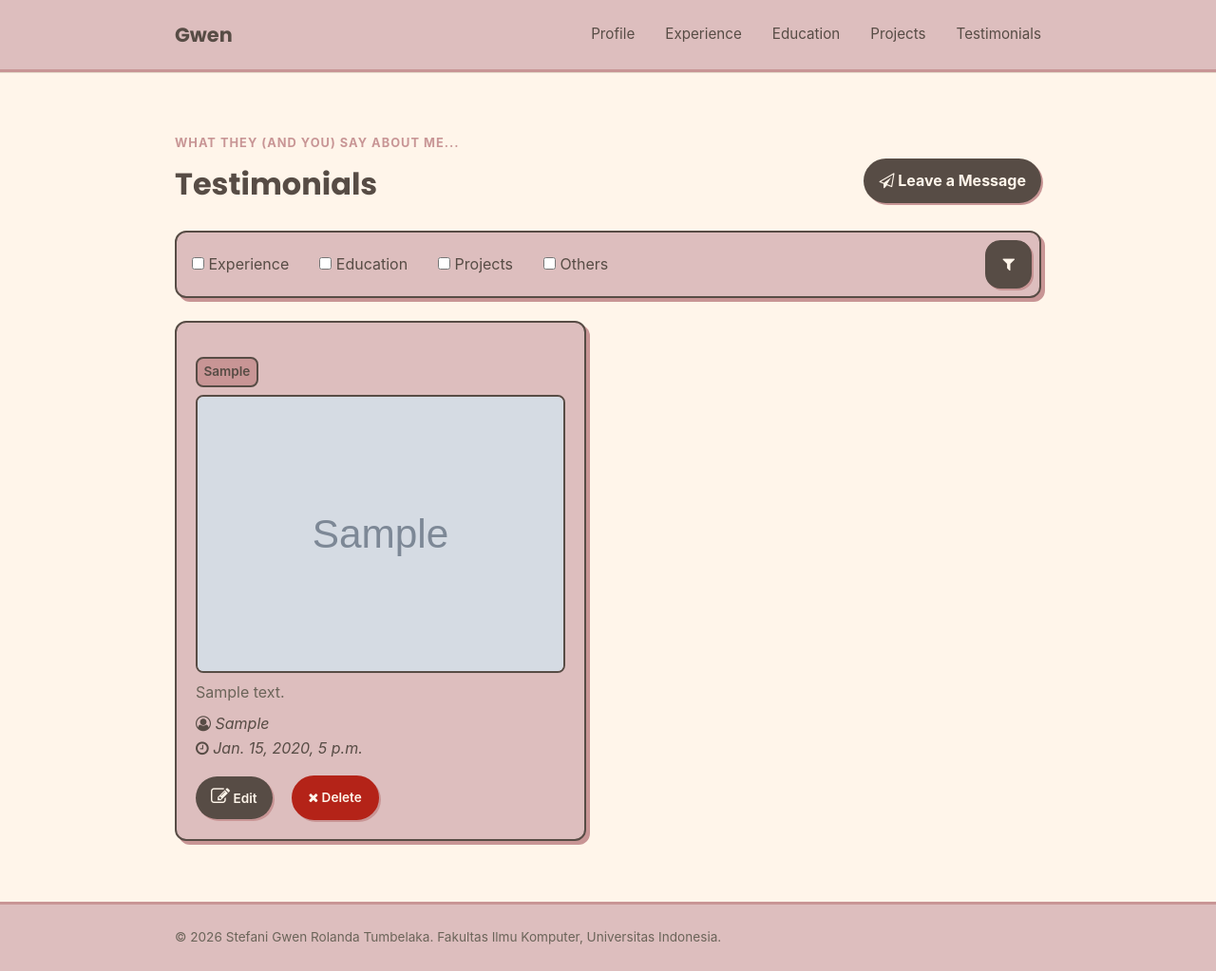
After one commit to stefanigwen14/myportofolio, a Django app: page /testimonials/ in a window 1280 px wide. The commit adds this page. Shown: the whole page at 95% size. Run offline with Django 5.2, Linux system fonts and the light colour scheme; tables that the repository leaves empty hold one stand-in row (values such as "Sample post"); grey boxes marked "Sample" are stand-in pictures.

Commit message:
feat: Added Testimonials page with forms for people to add, edit, and delete

```diff
--- a/main/urls.py
+++ b/main/urls.py
@@ -1,6 +1,6 @@
 from django.urls import path
 
-from main.views import create_project, delete_project, get_projects_json, show_main, show_experience, show_education, show_projects
+from main.views import create_project, create_testimonial, delete_project, delete_testimonial, edit_testimonial, get_projects_json, get_testimonials_json, show_main, show_experience, show_education, show_projects, show_testimonials
 
 app_name = "main"
 
@@ -12,4 +12,9 @@ urlpatterns = [
     path("projects/", show_projects, name="show_projects"),
     path("api/projects/", get_projects_json, name="get_projects_json"),
     path("projects/<uuid:project_id>/delete/",delete_project,name="delete_project"),
+    path("testimonials/add/", create_testimonial, name="create_testimonial"),
+    path("testimonials/", show_testimonials, name="show_testimonials"),
+    path("api/testimonials/", get_testimonials_json, name="get_testimonials_json"),
+    path("testimonials/<uuid:testimonial_id>/delete/",delete_testimonial,name="delete_testimonial"),
+    path("testimonials/<uuid:testimonial_id>/edit/", edit_testimonial, name="edit_testimonial"),
 ]
--- a/main/views.py
+++ b/main/views.py
@@ -3,8 +3,8 @@ from django.core import serializers
 from django.http import HttpResponse
 from django.shortcuts import get_object_or_404, redirect, render
 
-from main.forms import ProjectForm
-from main.models import Experience, Project
+from main.forms import ProjectForm, TestimonialForm
+from main.models import Experience, Project, Testimonial
 from main.models import Education
 
 
@@ -93,7 +93,99 @@ def delete_project(request, project_id):
 
     if request.method == "POST":
         project.delete()
-        messages.success(request, "Project berhasil dihapus!")
+        messages.success(request, "Project successfully deleted!")
         return redirect("main:show_projects")
 
     return redirect("main:show_projects")
+
+def create_testimonial(request):
+    form = TestimonialForm(request.POST or None)
+
+    if request.method == "POST" and form.is_valid():
+        form.save()
+        messages.success(request, "New testimonial has been successfully added! ( ˶ˆᗜˆ˵ )")
+        return redirect("main:show_testimonials")
+
+    context = {
+        "name": "Stefani Gwen Rolanda Tumbelaka",
+        "nickname": "Gwen",
+        "form": form,
+    }
+    return render(request, "testimonials_form.html", context)
+
+def show_testimonials(request):
+    context = {
+        "name": "Stefani Gwen Rolanda Tumbelaka",
+        "nickname": "Gwen",
+        "testimonial_list": Testimonial.objects.all(),
+    }
+    return render(request, "testimonial.html", context)
+
+def get_testimonials_json(request):
+    category_query = request.GET.getlist("testimonial_category")
+    testimonials = Testimonial.objects.all()
+    categories = []
+
+    if category_query:
+        # checking which categories are in the query
+        if "Education" in category_query:
+            categories.extend(list(Education.objects.values_list("institution", flat=True)))
+        if "Experience" in category_query:
+            categories.extend(list(Experience.objects.values_list("title", flat=True)))
+        if "Projects" in category_query:
+            categories.extend(list(Project.objects.values_list("title", flat=True)))
+        if "Others" in category_query:
+            categories.extend(["Others", "others"])
+        # filtered if the relevant_experience is in the categories that are in the query
+        testimonials = testimonials.filter(related_experience__in=categories)
+
+    testimonials_json = serializers.serialize("json", testimonials)
+    return HttpResponse(testimonials_json, content_type="application/json")
+
+def show_testimonials(request):
+    json_response = get_testimonials_json(request)
+
+    testimonials = serializers.deserialize(
+        "json",
+        json_response.content.decode("utf-8"),
+    )
+    testimonials = [testimonial.object for testimonial in testimonials]
+    category_query = request.GET.getlist("testimonial_category")
+
+    context = {
+        "name": "Stefani Gwen Rolanda Tumbelaka",
+        "nickname": "Gwen",
+        "testimonial_list": testimonials,
+        "category_query": category_query,
+    }
+    return render(request, "testimonial.html", context)
+
+def delete_testimonial(request, testimonial_id):
+    testimonial = get_object_or_404(Testimonial, pk=testimonial_id)
+
+    if request.method == "POST":
+        testimonial.delete()
+        messages.success(request, "Testimonial successfully deleted!")
+        return redirect("main:show_testimonials")
+
+    return redirect("main:show_testimonials")
+
+def edit_testimonial(request, testimonial_id):
+    testimonial = get_object_or_404(Testimonial, pk=testimonial_id)
+
+    if request.method == "POST":
+        form = TestimonialForm(request.POST, instance=testimonial)
+        if form.is_valid():
+            form.save()
+            messages.success(request, "Testimonial has been successfully edited! ( ˶ˆᗜˆ˵ )")
+            return redirect("main:show_testimonials")
+    else:
+        form = TestimonialForm(instance=testimonial)
+
+    context = {
+        "name": "Stefani Gwen Rolanda Tumbelaka",
+        "nickname": "Gwen",
+        "form": form,
+        "testimonial": testimonial,
+    }
+    return render(request, "testimonial_edit_form.html", context)
--- a/portofolio/settings.py
+++ b/portofolio/settings.py
@@ -130,7 +130,7 @@ AUTH_PASSWORD_VALIDATORS = [
 
 LANGUAGE_CODE = 'en-us'
 
-TIME_ZONE = 'UTC'
+TIME_ZONE = 'Asia/Jakarta'
 
 USE_I18N = True
 
--- a/static/css/style.css
+++ b/static/css/style.css
@@ -287,7 +287,8 @@ h1, .brand {
 .models-grid {
     display: grid;
     grid-template-columns: repeat(auto-fit, minmax(240px, 1fr));
-    gap: 5%;
+    column-gap: 5%;
+    row-gap: 1.5rem;
 }
 
 .models-card {
@@ -584,7 +585,8 @@ h1, .brand {
 }
 
 .form-group input,
-.form-group textarea {
+.form-group textarea,
+.dropdown {
     width: 100%;
     box-sizing: border-box;
     padding: 0.7rem;
@@ -598,7 +600,8 @@ h1, .brand {
 }
 
 .form-group input:focus,
-.form-group textarea:focus {
+.form-group textarea:focus,
+.dropdown {
     outline: 2px solid var(--accent-dark);
     border-color: var(--accent-dark);
 }
@@ -658,3 +661,54 @@ h1, .brand {
     margin-left: 0.5rem;
     background-color: var(--text-muted);
 }
+
+.testimonial-category {
+    margin: 1rem 0 0 0;
+    padding: 0.2rem 0.4rem;
+    font-size: 0.85rem;
+    font-weight: 600;
+    display: inline-block;
+    background-color: var(--accent-dark);
+    border-radius: 8px;
+    border-width: 2px;
+    border-color: var(--ink);
+    border-style: solid;
+}
+
+.testimonial-message {
+    color: var(--text-muted);
+    margin-top: 0.5rem;
+    margin-bottom: 0.5rem;
+}
+
+.testimonial-detail {
+    font-style: italic;
+}
+
+.testimonial-filter {
+    display: flex;
+    flex-wrap: wrap;
+    gap: 0.5rem 2rem;
+    margin-bottom: 1.5rem;
+    padding: 0.5rem 0.5rem 0.5rem 1rem;
+    align-items: center;
+    background-color: var(--accent);
+    border-radius: 12px;
+    border-color: var(--ink);
+    border-width: 2px;
+    border-style: solid;
+    box-shadow: 4px 4px var(--accent-dark);
+}
+
+.testimonial-filter button {
+    margin-left: auto;
+}
+
+.testimonial-image {
+    display: block;
+    width: 100%;
+    height: auto;
+    border: 2px solid var(--ink);
+    border-radius: 8px;
+    margin-top: 0.5rem;
+}
--- a/templates/base.html
+++ b/templates/base.html
@@ -20,6 +20,7 @@
                 <a href="{% url 'main:show_experience' %}">Experience</a>
                 <a href="{% url 'main:show_education' %}">Education</a>
                 <a href="{% url 'main:show_projects' %}">Projects</a>
+                <a href="{% url 'main:show_testimonials' %}">Testimonials</a>
             </nav>
         </div>
     </header>
--- /dev/null
+++ b/templates/components/testimonial_delete_modal.html
@@ -0,0 +1,42 @@
+<p class="experience-status">
+    <button type="button"
+            class="button button-danger"
+            popovertarget="delete-testimonial-{{ testimonial.id }}"
+            aria-label="Delete Testimonial"
+            title="Delete Testimonial">
+        <i class="fa fa-remove"></i> Delete
+    </button>
+</p>
+<div id="delete-testimonial-{{ testimonial.id }}"
+     class="project-delete-modal"
+     popover="auto"
+     role="dialog"
+     aria-modal="true"
+     aria-labelledby="delete-testimonial-{{ testimonial.id }}">
+    <button type="button"
+            class="project-delete-modal__backdrop"
+            popovertarget="delete-testimonial-{{ testimonial.id }}"
+            popovertargetaction="hide"
+            aria-label="Close delete confirmation"></button>
+    <div class="project-delete-modal__content">
+        <button type="button"
+                class="project-delete-modal__close"
+                popovertarget="delete-testimonial-{{ testimonial.id }}"
+                popovertargetaction="hide"
+                aria-label="Close delete confirmation">×</button>
+        <h2 id="delete-testimonial{{ testimonial.id }}">Delete Testimonial?</h2>
+        <p>
+            Are you sure you want to delete this testimonial?
+        </p>
+        <div class="project-delete-modal__actions">
+            <button type="button"
+                    class="button button-secondary"
+                    popovertarget="delete-testimonial-{{ testimonial.id }}"
+                    popovertargetaction="hide">Cancel</button>
+            <form method="post" action="{% url 'main:delete_testimonial' testimonial.id %}">
+                {% csrf_token %}
+                <button type="submit" class="button button-danger">Yes, Delete</button>
+            </form>
+        </div>
+    </div>
+</div>
--- /dev/null
+++ b/templates/testimonial.html
@@ -0,0 +1,60 @@
+{% extends "base.html" %}
+{% block meta %}
+    <title>Testimonials - {{ nickname }}</title>
+{% endblock meta %}
+{% block content %}
+    <main>
+        <section class="models-section" id="experience">
+            <div class="container">
+                <p class="section-kicker">What they (and you) say about me...</p>
+                <div class="project-header">
+                    <h1>Testimonials</h1>
+                    <a href="{% url 'main:create_testimonial' %}"
+                       class="button project-add-button">
+                       <i class="fa fa-paper-plane-o"></i> Leave a Message
+                    </a>
+                </div>
+                <form method="get"
+                      action="{% url 'main:show_testimonials' %}"
+                      class="testimonial-filter">
+                    <label><input type="checkbox" name="testimonial_category" value="Experience"> Experience</label>
+                    <label><input type="checkbox" name="testimonial_category" value="Education"> Education</label>
+                    <label><input type="checkbox" name="testimonial_category" value="Projects"> Projects</label>
+                    <label><input type="checkbox" name="testimonial_category" value="Others"> Others</label>
+                    <button type="submit" class="button search-button"><i class="fa fa-filter"></i></button>
+                </form>
+                <div class="models-grid project-grid">
+                    {% for testimonial in testimonial_list %}
+                        <article class="models-card">
+                            <span class="testimonial-category">{{ testimonial.related_experience }}</span>
+                            {% if testimonial.image_url %}
+                                <img src="{{ testimonial.image_url }}"
+                                     alt="Related Image"
+                                     class="testimonial-image">
+                            {% endif %}
+                            <p class="testimonial-message">{{ testimonial.message }}</p>
+                            <p class="testimonial-detail"><i class="fa fa-user-circle-o"></i> {{ testimonial.sender }}</p>
+                            <p class="testimonial-detail"><i class="fa fa-clock-o"></i> {{ testimonial.sent }}</p>
+                            <div class="project-card-actions">
+                                <div class="project-actions">
+                                    <a href="{% url 'main:edit_testimonial' testimonial.id %}"
+                                    class="button project-add-button">
+                                        <span aria-hidden="true"><i class="fa fa-edit"></i></span>
+                                        Edit
+                                    </a>
+                                    {% include "components/testimonial_delete_modal.html" with testimonial=testimonial %}
+                                </div>
+                            </div>
+                        </article>
+                    {% empty %}
+                        {% if category_query %}
+                            <p class="empty-state">No testimonial with the category has been added yet.</p>
+                        {% else %}
+                            <p class="empty-state">No testimonial has been added yet.</p>
+                        {% endif %}
+                    {% endfor %}
+                </div>
+            </div>
+        </section>
+    </main>
+{% endblock content %}
```
Also changed, not shown: main/forms.py (+52 -2 lines), main/models.py (+8 -0 lines), templates/testimonial_edit_form.html (added, +30 -0 lines), templates/testimonials_form.html (added, +30 -0 lines), main/migrations/0005_testimonial.py (added).
